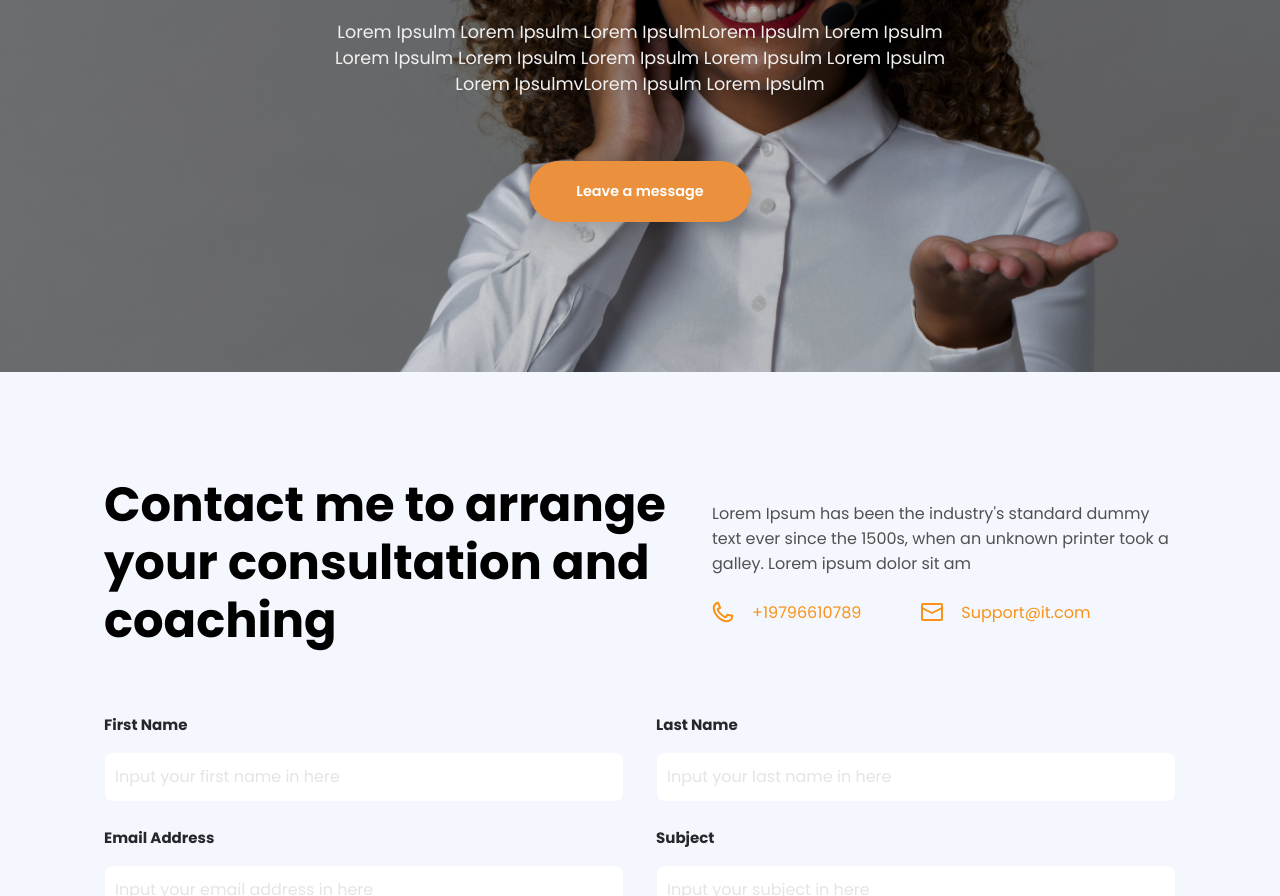
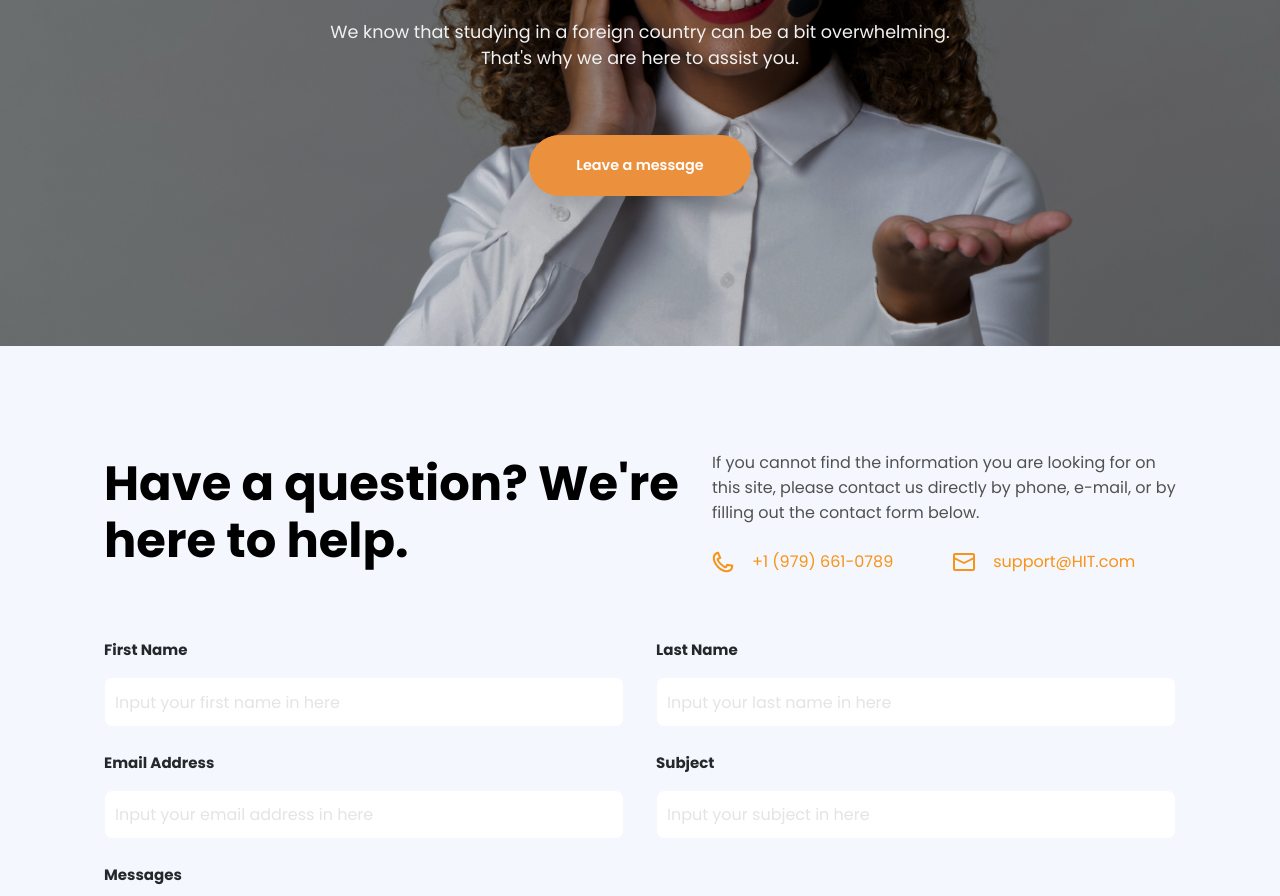
Before and after one commit to PaimoEmmanuel/hit, a plain HTML site: page public/contact-us.html in a window 1280 px wide. Shown: the part 258-1154 px from the top of the page. Drawn offline with Linux system fonts and the light colour scheme.

Commit message:
update contact page copy

```diff
--- a/public/contact-us.html
+++ b/public/contact-us.html
@@ -110,8 +110,8 @@
             <h1 class="title">Contact Us</h1>
             <div class="h-8"></div>
             <div class="landing desc">
-                Lorem Ipsulm Lorem Ipsulm Lorem IpsulmLorem Ipsulm Lorem Ipsulm Lorem Ipsulm Lorem Ipsulm Lorem Ipsulm
-                Lorem Ipsulm Lorem Ipsulm Lorem IpsulmvLorem Ipsulm Lorem Ipsulm
+                We know that studying in a foreign country can be a bit overwhelming. That's why we are here to assist
+                you.
             </div>
             <div class="h-40"></div>
             <button class="btn solid space">Leave a message</button>
@@ -119,10 +119,10 @@
     </div>
     <section class="contact-section">
         <div class="contact-text">
-            <h3>Contact me to arrange your consultation and coaching</h3>
+            <h3>Have a question? We're here to help.</h3>
             <div>
-                <p>Lorem Ipsum has been the industry's standard dummy text ever since the 1500s, when an unknown printer
-                    took a galley. Lorem ipsum dolor sit am</p>
+                <p>If you cannot find the information you are looking for on this site, please contact us directly by
+                    phone, e-mail, or by filling out the contact form below.</p>
                 <div class="contact-details">
                     <span>
                         <svg width="22" height="22" viewBox="0 0 22 22" fill="none" xmlns="http://www.w3.org/2000/svg">
@@ -130,7 +130,7 @@
                                 d="M21.1909 14.489L21.1529 13.662L14.6699 12.736L13.3549 15.31C11.9665 14.5283 10.6973 13.5517 9.58591 12.41C8.4315 11.3004 7.44782 10.0259 6.66691 8.62801L9.46691 7.22801L6.66691 0.708008L5.90691 0.818008C4.61977 0.995313 3.42729 1.59296 2.51491 2.51801C-0.658091 5.68701 0.584908 11.9 5.34291 16.657C8.32491 19.638 11.8759 21.239 14.8939 21.238C15.7375 21.2674 16.5784 21.1274 17.3669 20.8263C18.1554 20.5252 18.8756 20.0691 19.4849 19.485C20.1073 18.8208 20.5813 18.0319 20.8754 17.1705C21.1695 16.3092 21.2771 15.3951 21.1909 14.489ZM18.0709 18.071C15.7709 20.371 10.5899 19.071 6.75691 15.243C2.92391 11.415 1.62891 6.22901 3.92891 3.92901C4.35765 3.49451 4.88239 3.16672 5.46091 2.97201L6.88091 6.28501L5.77391 6.83801C5.53411 6.95811 5.32077 7.12498 5.14646 7.3288C4.97215 7.53262 4.84039 7.76926 4.75894 8.02478C4.6775 8.28031 4.64801 8.54955 4.67222 8.81664C4.69643 9.08374 4.77384 9.34329 4.89991 9.58001C5.77526 11.1482 6.87598 12.5794 8.16691 13.828C9.41583 15.1045 10.8413 16.1952 12.3999 17.067C12.6402 17.1974 12.904 17.2785 13.1761 17.3054C13.4481 17.3324 13.7227 17.3047 13.9839 17.224C14.2393 17.1445 14.476 17.014 14.6795 16.8404C14.883 16.6668 15.0491 16.4537 15.1679 16.214L15.8149 14.92L19.1819 15.401C19.1435 16.3954 18.7492 17.3429 18.0709 18.071Z"
                                 fill="#F89318" />
                         </svg>
-                        +19796610789</span>
+                        +1 (979) 661-0789</span>
                     <span>
                         <svg width="22" height="18" viewBox="0 0 22 18" fill="none" xmlns="http://www.w3.org/2000/svg">
                             <path fill-rule="evenodd" clip-rule="evenodd"
@@ -138,7 +138,7 @@
                                 fill="#F89318" />
                         </svg>
 
-                        Support@it.com</span>
+                        support@HIT.com</span>
                 </div>
             </div>
         </div>
@@ -172,7 +172,9 @@
                     <h4>Office Address</h4>
                     <p>10000 N/Eldridge Pkwy 77065 houston Texas</p>
                 </div>
-                <a target="_blank" href="https://www.google.com/maps?ll=29.918623,-95.601325&z=16&t=m&hl=en&gl=CH&mapclient=embed&q=Building+7+10000+N+Eldridge+Pkwy+Houston,+TX+77065+USA">Open in maps</a>
+                <a target="_blank"
+                    href="https://www.google.com/maps?ll=29.918623,-95.601325&z=16&t=m&hl=en&gl=CH&mapclient=embed&q=Building+7+10000+N+Eldridge+Pkwy+Houston,+TX+77065+USA">Open
+                    in maps</a>
             </div>
             <iframe
                 src="https://www.google.com/maps/embed?pb=!1m18!1m12!1m3!1d3458.1138852802305!2d-95.60351338488786!3d29.918623381928292!2m3!1f0!2f0!3f0!3m2!1i1024!2i768!4f13.1!3m3!1m2!1s0x8640d1a72bdafca3%3A0xfc43098b561b20d4!2sBuilding%207%2C%2010000%20N%20Eldridge%20Pkwy%2C%20Houston%2C%20TX%2077065%2C%20USA!5e0!3m2!1sen!2sch!4v1643634932715!5m2!1sen!2sch"
```
Also changed, not shown: public/about_us.html (+2 -2 lines), public/events.html (+2 -2 lines), public/index.html (+1 -2 lines), public/scholarship.html (+2 -2 lines), 1 other file.
